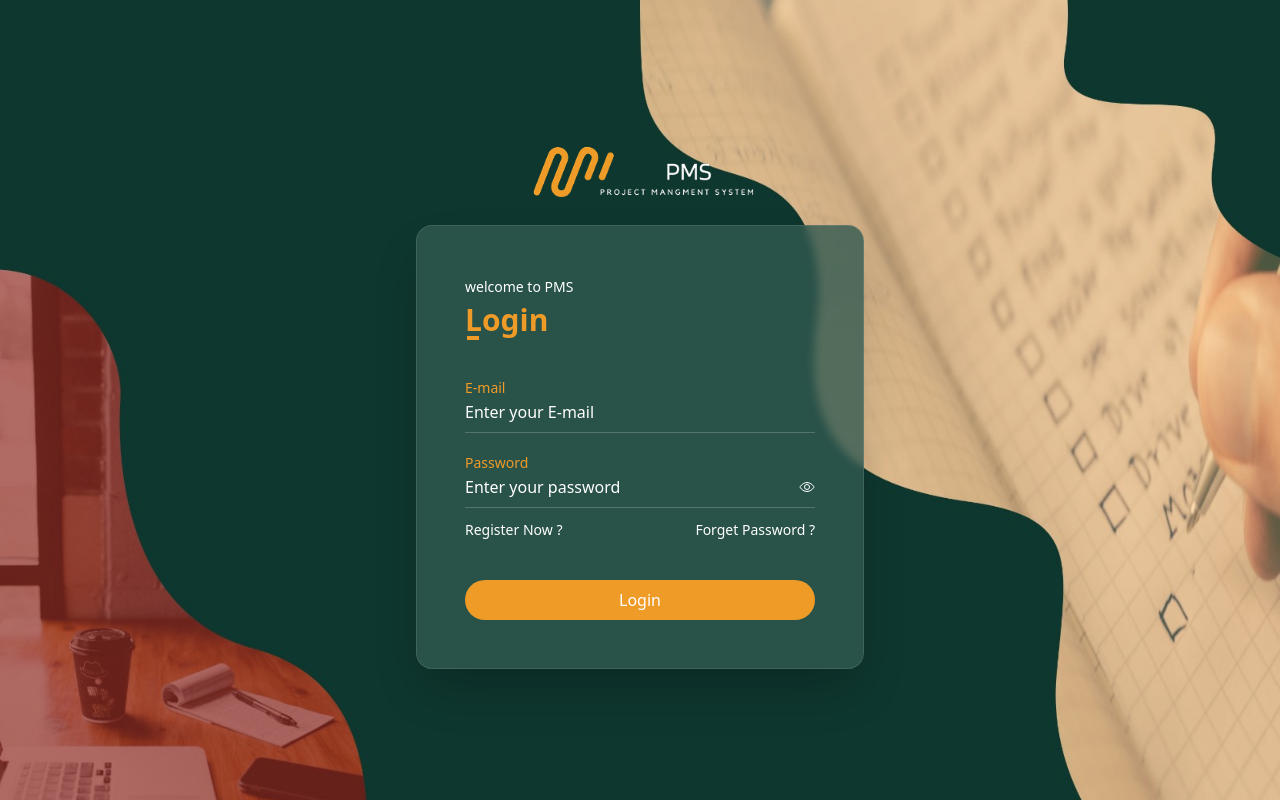
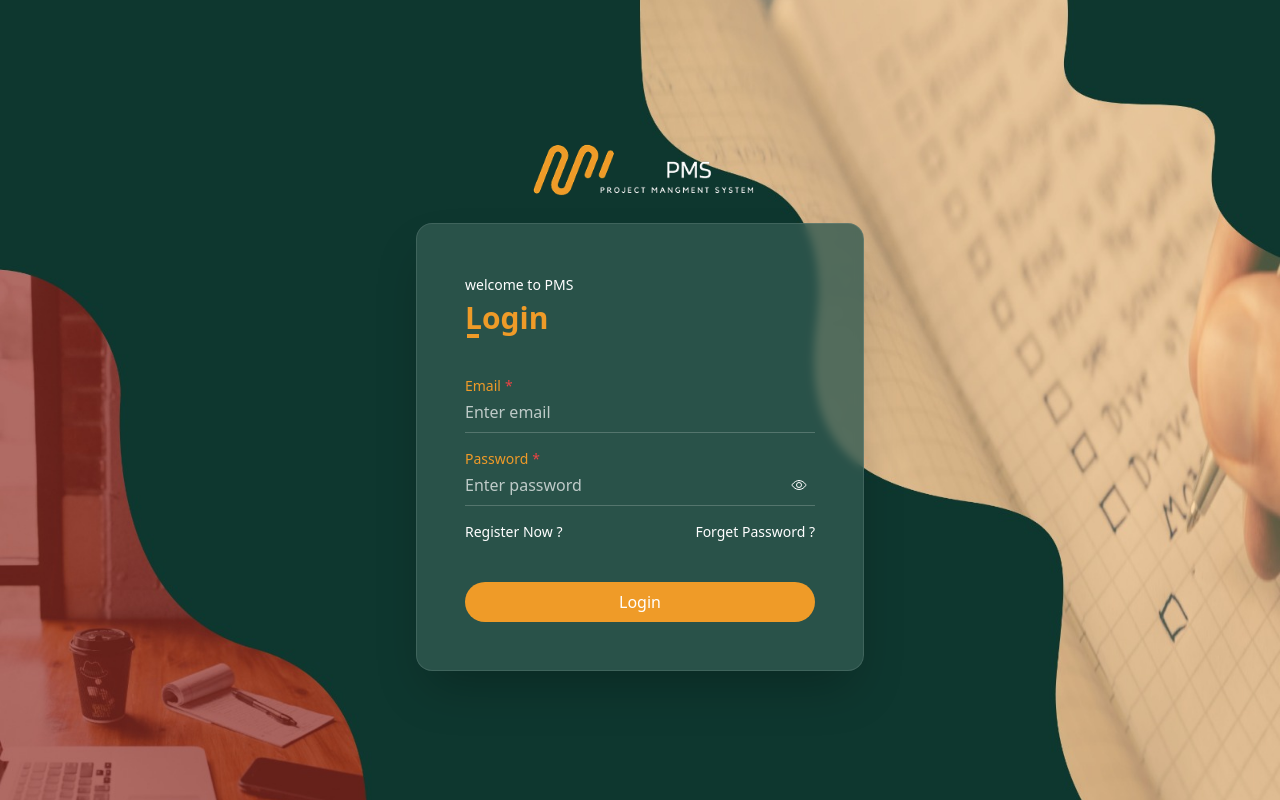
Before and after one commit to Gamalebrahim13/BMS, a React (Vite) app: page / in a window 1280 px wide. Built offline with nearby package versions, Linux system fonts and the light colour scheme.

Commit message:
added import type in login Page

```diff
--- a/src/modules/Authentication/components/Login/Login.tsx
+++ b/src/modules/Authentication/components/Login/Login.tsx
@@ -2,14 +2,13 @@
 import { Link, useNavigate } from "react-router-dom";
 import { useForm } from "react-hook-form";
 import { useContext, useState } from "react";
-import { IoEyeOffOutline } from "react-icons/io5";
-import { IoEyeOutline } from "react-icons/io5";
 import { login } from "../../../../api/module/auth";
 import { toast } from "react-toastify";
 import { AuthContext } from "../../../../context/AuthContext";
+import type { LoginData } from "../../../../api/module/auth";
+import Input from "../../../Shared/Components/custominput";
 export default function Login() {
   const [loading, setLoading] = useState(false);
-  const [showPassword, setShowPassword] = useState(false);
   const context = useContext(AuthContext);
   const navigate = useNavigate();
 
@@ -18,18 +17,14 @@ export default function Login() {
   }
 
   const { saveLoginData } = context;
-  type LoginFormData = {
-    email: string;
-    password: string;
-  };
 
   let {
     register,
     formState: { errors },
     handleSubmit,
-  } = useForm<LoginFormData>();
+  } = useForm<LoginData>();
 
-  const onSubmit = async (data: LoginFormData) => {
+  const onSubmit = async (data: LoginData) => {
     if (loading) return;
 
     setLoading(true);
@@ -41,7 +36,19 @@ export default function Login() {
       navigate("/register");
       toast.success("Login Successfully");
     } catch (error: any) {
-      toast.error(error?.response?.data?.message);
+      const errors = error?.response?.data?.additionalInfo?.errors;
+
+      if (errors) {
+        Object.values(errors).forEach((messages: any) => {
+          if (Array.isArray(messages)) {
+            messages.forEach((msg: string) => {
+              toast.error(msg);
+            });
+          }
+        });
+      } else {
+        toast.error(error?.response?.data?.message || "Something went wrong");
+      }
     } finally {
       setLoading(false);
     }
@@ -56,53 +63,27 @@ export default function Login() {
         </h3>
       </div>
       <form onSubmit={handleSubmit(onSubmit)}>
-        <div className="flex flex-col mb-2 ">
-          <label className="text-primary text-sm font-light mb-0.5 ">
-            E-mail
-          </label>
-          <input
-            placeholder="Enter your E-mail"
-            {...register("email", {
-              required: "field is required",
-              pattern: {
-                value: /^[a-zA-Z0-9._%+-]+@[a-zA-Z0-9.-]+\.[a-zA-Z]{2,}$/,
-                message: "Email is not valid",
-              },
-            })}
-            type="text"
-            className="bg-transparent font-light outline-none text-white placeholder:text-white placeholder:text-md w-full "
-          />
-        </div>
-        <hr className="border-white/20" />
-        {errors.email && (
-          <span className="text-primary">{errors.email.message}</span>
-        )}
+        <Input
+          label="Email"
+          type="email"
+          required
+          placeholder="Enter email"
+          register={register("email", {
+            required: "Email is required",
+          })}
+          error={errors.email}
+        />
 
-        <div className="flex flex-col mb-2 mt-5 relative ">
-          <label className="text-primary text-sm font-light mb-0.5  ">
-            Password
-          </label>
-          <div className="relative flex items-center">
-            <input
-              {...register("password", {
-                required: "field is required",
-              })}
-              type={showPassword ? "text" : "password"}
-              placeholder="Enter your password"
-              className="bg-transparent font-light outline-none text-white placeholder:text-white placeholder:text-md w-full "
-            />
-
-            <span
-              onClick={() => setShowPassword(!showPassword)}
-              className="absolute right-0 cursor-pointer text-white text-md ">
-              {showPassword ? <IoEyeOffOutline /> : <IoEyeOutline />}
-            </span>
-          </div>
-        </div>
-        <hr className=" border-white/20 " />
-        {errors.password && (
-          <span className="text-primary">{errors.password.message}</span>
-        )}
+        <Input
+          label="Password"
+          type="password"
+          required
+          placeholder="Enter password"
+          register={register("password", {
+            required: "Password is required",
+          })}
+          error={errors.password}
+        />
 
         <div className="links mt-3 text-white font-light flex justify-between text-sm">
           <Link to="/register"> Register Now ?</Link>
```
